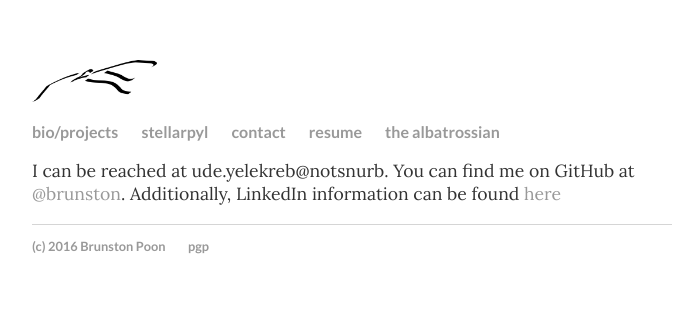
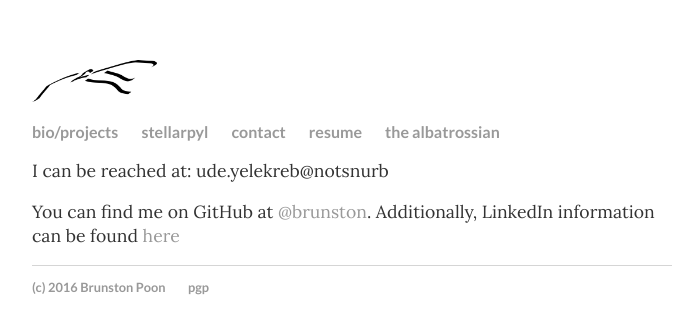
Before and after one commit to brupoon/brunstonio, a Jekyll site: the page built from contact/index.md, in a window 1280 px wide. Shown: the top 334 px of the page, without its empty margins (288-973 px from the left). Built offline with Jekyll 4.4.1, drawn with Linux system fonts in a browser that asks for light colours.

Commit message:
Update index.md

```diff
--- a/contact/index.md
+++ b/contact/index.md
@@ -3,4 +3,6 @@
 title: "Contact"
 ---
 
-I can be reached at <span class="rev">ude.yelekreb@notsnurb</span>. You can find me on GitHub at [@brunston](https://github.com/brunston). Additionally, LinkedIn information can be found [here](https://linkedin.com/in/brunston)
+I can be reached at: <span class="rev">ude.yelekreb@notsnurb</span>
+
+You can find me on GitHub at [@brunston](https://github.com/brunston). Additionally, LinkedIn information can be found [here](https://linkedin.com/in/brunston)
```
